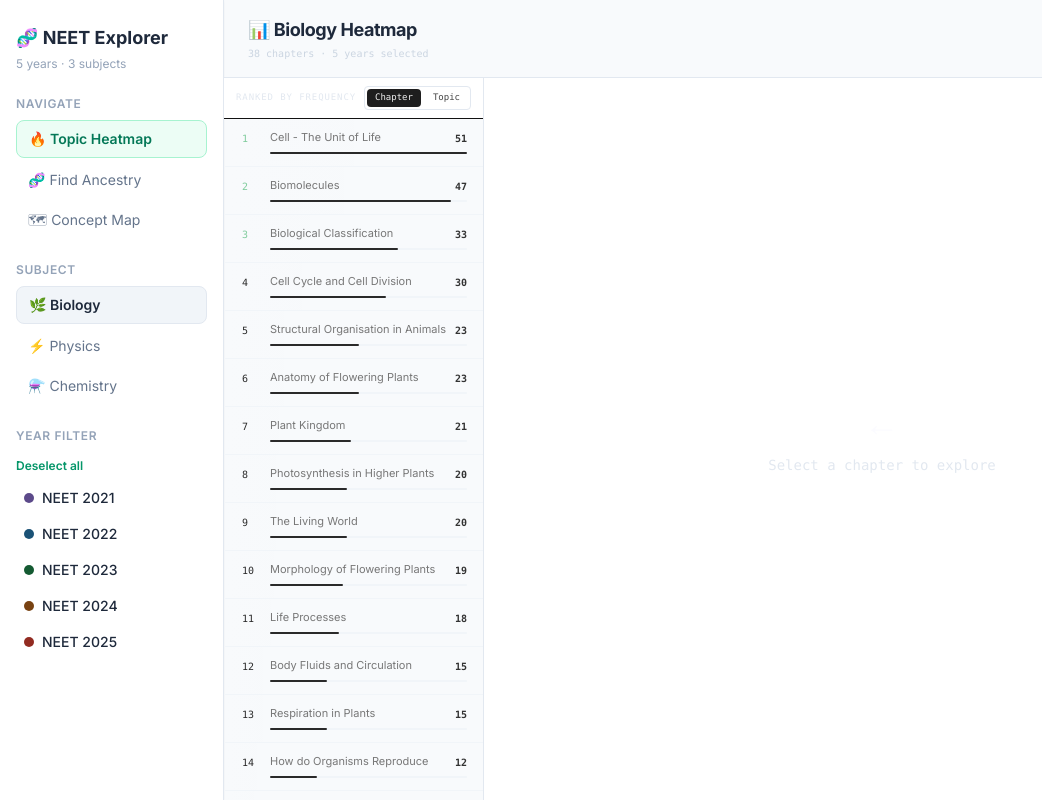
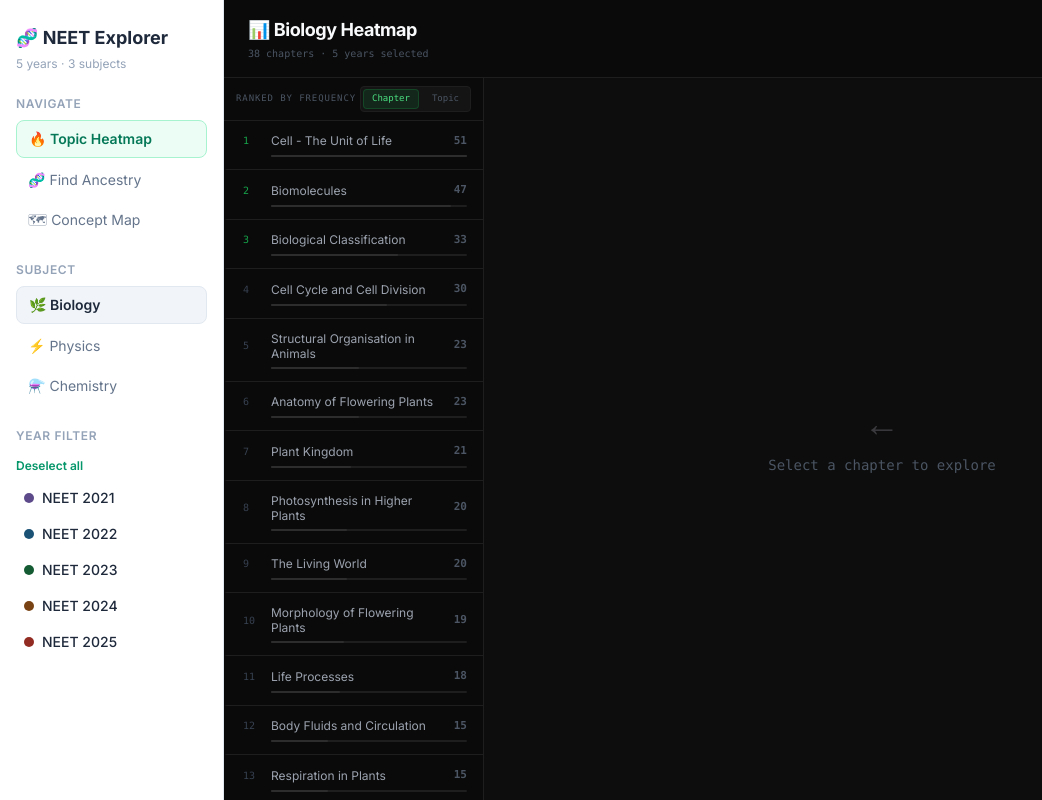
Before and after one commit to neetmapper-hash/neet-explorer, a Next.js app: page /heatmap in a window 1280 px wide. Shown: the whole page, without its empty margins (0-1042 px from the left). Built offline with nearby package versions, Linux system fonts and the light colour scheme.

Commit message:
feat: full dark theme for heatmap page

```diff
--- a/app/heatmap/page.tsx
+++ b/app/heatmap/page.tsx
@@ -96,23 +96,23 @@ export default function HeatmapPage() {
 
   function intensityColor(count: number, max: number) {
     const ratio = max > 0 ? count / max : 0;
-    if (ratio === 0) return '#1a1a1a';
-    if (ratio < 0.2) return '#1a3a1a';
-    if (ratio < 0.4) return '#1f5a1a';
-    if (ratio < 0.6) return '#2d7a1a';
-    if (ratio < 0.8) return '#16a34a22';
+    if (ratio === 0) return '#1a1a2e';
+    if (ratio < 0.2) return '#16213e';
+    if (ratio < 0.4) return '#0f3460';
+    if (ratio < 0.6) return '#16a34a22';
+    if (ratio < 0.8) return '#16a34a33';
     return '#16a34a44';
   }
 
   function intensityText(count: number, max: number) {
     const ratio = max > 0 ? count / max : 0;
-    if (ratio === 0) return '#333';
+    if (ratio === 0) return '#4b5563';
     if (ratio < 0.4) return '#4ade80';
     if (ratio < 0.7) return '#86efac';
-    return '#ff6b6b';
+    return '#4ade80';
   }
 
-  // ── CHAPTER LIST (existing view) ──────────────────────────────────────────
+  // ── CHAPTER LIST ──────────────────────────────────────────────────────────
   const renderChapterList = () => (
     <>
       {sortedChapters.map((chapter, i) => {
@@ -122,48 +122,41 @@ export default function HeatmapPage() {
           <div
             key={`${subject}-${chapter.chapter_name}`}
             onClick={() => handleChapterClick(chapter)}
-            className="px-4 py-3 cursor-pointer border-b border-slate-100 transition-all relative"
+            className="px-4 py-3 cursor-pointer transition-all relative"
             style={{
-              background: isActive ? '#1a1a1a' : 'transparent',
-              borderLeft: isActive ? '2px solid #16a34a' : '2px solid transparent',
+              background: isActive ? '#0f2218' : 'transparent',
+              borderLeft: isActive ? '3px solid #16a34a' : '3px solid transparent',
+              borderBottom: '1px solid #1e1e1e',
             }}
           >
-            <div
-              className="absolute inset-0 opacity-20 pointer-events-none"
-              style={{
-                background: isActive
-                  ? `linear-gradient(90deg, #16a34a15 0%, transparent ${pct}%)`
-                  : `linear-gradient(90deg, #ffffff05 0%, transparent ${pct}%)`,
-              }}
-            />
             <div className="flex items-center gap-2 relative z-10">
               <span
                 className="text-[10px] font-mono w-5 flex-shrink-0"
-                style={{ color: i < 3 ? '#16a34a88' : '#2a2a2a' }}
+                style={{ color: i < 3 ? '#16a34a' : '#374151' }}
               >
                 {i + 1}
               </span>
               <span
-                className="text-[11px] flex-1 leading-tight"
-                style={{ color: isActive ? '#f0f0f0' : '#777' }}
+                className="text-[12px] flex-1 leading-tight"
+                style={{ color: isActive ? '#f0fdf4' : '#9ca3af' }}
               >
                 {chapter.chapter_name}
               </span>
               <span
-                className="text-[10px] font-mono font-bold flex-shrink-0"
-                style={{ color: isActive ? '#16a34a' : '#333' }}
+                className="text-[11px] font-mono font-bold flex-shrink-0"
+                style={{ color: isActive ? '#4ade80' : '#4b5563' }}
               >
                 {chapter.total_count}
               </span>
             </div>
-            <div className="mt-1.5 h-[2px] bg-slate-100 rounded relative z-10 ml-7">
+            <div className="mt-1.5 h-[2px] rounded relative z-10 ml-7" style={{ background: '#1e1e1e' }}>
               <div
                 className="h-full rounded transition-all duration-500"
                 style={{
                   width: `${pct}%`,
                   background: isActive
-                    ? 'linear-gradient(90deg, #16a34a, #84cc16)'
-                    : '#2a2a2a',
+                    ? 'linear-gradient(90deg, #16a34a, #4ade80)'
+                    : '#2d2d2d',
                 }}
               />
             </div>
@@ -173,7 +166,7 @@ export default function HeatmapPage() {
     </>
   );
 
-  // ── TOPIC LIST (new view) ─────────────────────────────────────────────────
+  // ── TOPIC LIST ────────────────────────────────────────────────────────────
   const renderTopicList = () => {
     const chaptersWithMeta = sortedChapters.map(ch => ({
       ...ch,
@@ -194,76 +187,68 @@ export default function HeatmapPage() {
           );
 
           return (
-            <div key={topic} className="border-b border-slate-100">
-              {/* Topic header */}
+            <div key={topic} style={{ borderBottom: '1px solid #1e1e1e' }}>
               <div
                 onClick={() => toggleTopic(topic)}
                 className="flex items-center gap-2 px-4 py-3 cursor-pointer transition-all"
                 style={{
-                  background: hasActiveChapter ? '#161616' : 'transparent',
-                  borderLeft: hasActiveChapter ? '2px solid #16a34a66' : '2px solid transparent',
+                  background: hasActiveChapter ? '#0f2218' : 'transparent',
+                  borderLeft: hasActiveChapter ? '3px solid #16a34a66' : '3px solid transparent',
                 }}
               >
-                <span className="text-slate-200 text-[9px] w-3 flex-shrink-0">
+                <span className="text-[9px] w-3 flex-shrink-0" style={{ color: '#4b5563' }}>
                   {isExpanded ? '▼' : '▶'}
                 </span>
                 <span
-                  className="text-[11px] font-semibold flex-1 leading-tight"
-                  style={{ color: hasActiveChapter ? '#f0f0f0' : '#888' }}
+                  className="text-[12px] font-semibold flex-1 leading-tight"
+                  style={{ color: hasActiveChapter ? '#f0fdf4' : '#6b7280' }}
                 >
                   {topic}
                 </span>
-                <span className="text-[9px] font-mono text-slate-200 mr-1">
+                <span className="text-[9px] font-mono mr-1" style={{ color: '#4b5563' }}>
                   {chapters.length}ch
                 </span>
                 <span
-                  className="text-[10px] font-mono font-bold flex-shrink-0"
-                  style={{ color: hasActiveChapter ? '#16a34a' : '#444' }}
+                  className="text-[11px] font-mono font-bold flex-shrink-0"
+                  style={{ color: hasActiveChapter ? '#4ade80' : '#4b5563' }}
                 >
                   {total}
                 </span>
               </div>
-
-              {/* Topic frequency bar */}
               <div className="mx-4 mb-1">
-                <div className="h-[2px] bg-slate-100 rounded">
+                <div className="h-[2px] rounded" style={{ background: '#1e1e1e' }}>
                   <div
                     className="h-full rounded"
-                    style={{
-                      width: `${topicPct}%`,
-                      background: 'linear-gradient(90deg, #16a34a88, #84cc1688)',
-                    }}
+                    style={{ width: `${topicPct}%`, background: 'linear-gradient(90deg, #16a34a88, #4ade8044)' }}
                   />
                 </div>
               </div>
-
-              {/* Expanded chapters */}
               {isExpanded && (
-                <div className="bg-slate-50">
+                <div style={{ background: '#0d0d0d' }}>
                   {chapters
                     .sort((a: any, b: any) => (b.total_count ?? 0) - (a.total_count ?? 0))
-                    .map((chapter: any, i: number) => {
+                    .map((chapter: any) => {
                       const isActive = selectedChapter?.chapter_name === chapter.chapter_name;
-                      const pct = Math.round(((chapter.total_count ?? 0) / maxCount) * 100);
                       return (
                         <div
                           key={chapter.chapter_name}
                           onClick={() => handleChapterClick(chapter)}
-                          className="flex items-center gap-2 pl-8 pr-4 py-2.5 cursor-pointer border-b border-slate-100 transition-all"
+                          className="flex items-center gap-2 pl-8 pr-4 py-2.5 cursor-pointer transition-all"
                           style={{
-                            background: isActive ? '#1a1a1a' : 'transparent',
-                            borderLeft: isActive ? '2px solid #16a34a' : '2px solid transparent',
+                            background: isActive ? '#0f2218' : 'transparent',
+                            borderLeft: isActive ? '3px solid #16a34a' : '3px solid transparent',
+                            borderBottom: '1px solid #1a1a1a',
                           }}
                         >
                           <span
-                            className="text-[10px] flex-1 leading-tight"
-                            style={{ color: isActive ? '#f0f0f0' : '#666' }}
+                            className="text-[11px] flex-1 leading-tight"
+                            style={{ color: isActive ? '#f0fdf4' : '#6b7280' }}
                           >
                             {chapter.chapter_name}
                           </span>
                           <span
                             className="text-[10px] font-mono font-bold flex-shrink-0"
-                            style={{ color: isActive ? '#16a34a' : '#333' }}
+                            style={{ color: isActive ? '#4ade80' : '#4b5563' }}
                           >
                             {chapter.total_count}
                           </span>
@@ -280,7 +265,7 @@ export default function HeatmapPage() {
   };
 
   return (
-    <div className="flex min-h-screen bg-slate-50">
+    <div className="flex min-h-screen" style={{ background: '#0a0a0a' }}>
       <Sidebar
         currentPage="heatmap"
         subject={subject}
@@ -294,17 +279,17 @@ export default function HeatmapPage() {
       <main className="flex-1 flex flex-col overflow-hidden" style={{ height: '100vh' }}>
 
         {/* Top bar */}
-        <div className="flex items-center justify-between px-6 py-4 border-b border-slate-200 flex-shrink-0">
+        <div className="flex items-center justify-between px-6 py-4 flex-shrink-0" style={{ borderBottom: '1px solid #1e1e1e' }}>
           <div>
-            <h1 className="text-lg font-bold text-slate-800 tracking-tight">
+            <h1 className="text-lg font-bold tracking-tight" style={{ color: '#f9fafb' }}>
               📊 {subject} Heatmap
             </h1>
-            <p className="text-[10px] text-slate-300 mt-0.5 font-mono">
+            <p className="text-[10px] mt-0.5 font-mono" style={{ color: '#4b5563' }}>
               {sortedChapters.length} chapters · {selectedYears.length} years selected
             </p>
           </div>
           {selectedChapter && (
-            <div className="text-[10px] font-mono text-slate-400">
+            <div className="text-[10px] font-mono" style={{ color: '#4b5563' }}>
               {totalFiltered} questions in view
             </div>
           )}
@@ -319,21 +304,23 @@ export default function HeatmapPage() {
 
             {/* ── LEFT PANEL ── */}
             <div
-              className="flex-shrink-0 overflow-y-auto border-r border-slate-200 flex flex-col"
-              style={{ width: '260px' }}
+              className="flex-shrink-0 overflow-y-auto flex flex-col"
+              style={{ width: '260px', borderRight: '1px solid #1e1e1e' }}
             >
               {/* View toggle */}
-              <div className="px-3 py-2 border-b border-[#111] sticky top-0 bg-white z-10 flex items-center justify-between">
-                <span className="text-[9px] font-mono text-slate-200 uppercase tracking-widest">
+              <div className="px-3 py-2 sticky top-0 z-10 flex items-center justify-between"
+                style={{ background: '#0a0a0a', borderBottom: '1px solid #1e1e1e' }}>
+                <span className="text-[9px] font-mono uppercase tracking-widest" style={{ color: '#4b5563' }}>
                   {viewMode === 'chapter' ? 'Ranked by frequency' : 'By topic'}
                 </span>
-                <div className="flex gap-1 bg-white border border-slate-200 rounded p-0.5">
+                <div className="flex gap-1 rounded p-0.5" style={{ background: '#141414', border: '1px solid #1e1e1e' }}>
                   <button
                     onClick={() => setViewMode('chapter')}
                     className="px-2 py-0.5 rounded text-[9px] font-mono transition-colors"
                     style={{
-                      background: viewMode === 'chapter' ? '#1e1e1e' : 'transparent',
-                      color: viewMode === 'chapter' ? '#f0f0f0' : '#444',
+                      background: viewMode === 'chapter' ? '#16a34a22' : 'transparent',
+                      color: viewMode === 'chapter' ? '#4ade80' : '#4b5563',
+                      border: viewMode === 'chapter' ? '1px solid #16a34a44' : '1px solid transparent',
                     }}
                   >
                     Chapter
@@ -342,8 +329,9 @@ export default function HeatmapPage() {
                     onClick={() => setViewMode('topic')}
                     className="px-2 py-0.5 rounded text-[9px] font-mono transition-colors"
                     style={{
-                      background: viewMode === 'topic' ? '#1e1e1e' : 'transparent',
-                      color: viewMode === 'topic' ? '#16a34a' : '#444',
+                      background: viewMode === 'topic' ? '#16a34a22' : 'transparent',
+                      color: viewMode === 'topic' ? '#4ade80' : '#4b5563',
+                      border: viewMode === 'topic' ? '1px solid #16a34a44' : '1px solid transparent',
                     }}
                   >
                     Topic
@@ -351,31 +339,30 @@ export default function HeatmapPage() {
                 </div>
               </div>
 
-              {/* Chapter or Topic list */}
               {viewMode === 'chapter' ? renderChapterList() : renderTopicList()}
             </div>
 
             {/* ── RIGHT PANEL ── */}
-            <div key={subject} className="flex-1 overflow-y-auto bg-white">
+            <div key={subject} className="flex-1 overflow-y-auto" style={{ background: '#0d0d0d' }}>
               {!selectedChapter ? (
                 <div className="flex flex-col items-center justify-center h-full gap-3">
                   <div className="text-4xl opacity-20">←</div>
-                  <p className="text-slate-200 text-sm font-mono">Select a chapter to explore</p>
+                  <p className="text-sm font-mono" style={{ color: '#4b5563' }}>Select a chapter to explore</p>
                 </div>
               ) : (
                 <div className="p-6">
 
                   {/* Chapter header */}
                   <div className="mb-6">
-                    <h2 className="text-xl font-bold text-slate-800 mb-1">
+                    <h2 className="text-xl font-bold mb-1" style={{ color: '#f9fafb' }}>
                       {selectedChapter.chapter_name}
                     </h2>
-                    <div className="flex items-center gap-4 text-[10px] font-mono text-slate-300">
+                    <div className="flex items-center gap-4 text-[10px] font-mono" style={{ color: '#4b5563' }}>
                       <span>{selectedChapter.total_count} total questions</span>
                       <span>·</span>
                       <span>{yearCards.length} active years</span>
                       <span>·</span>
-                      <span className="text-[#16a34a88]">
+                      <span style={{ color: '#16a34a' }}>
                         avg {((selectedChapter.total_count ?? 0) / Math.max(selectedYears.length, 1)).toFixed(1)}/yr
                       </span>
                     </div>
@@ -384,7 +371,7 @@ export default function HeatmapPage() {
                   {/* Year cards */}
                   {yearCards.length > 0 && (
                     <div className="mb-6">
-                      <div className="text-[9px] font-mono text-slate-200 uppercase tracking-widest mb-3">
+                      <div className="text-[9px] font-mono uppercase tracking-widest mb-3" style={{ color: '#374151' }}>
                         Year breakdown
                       </div>
                       <div className="flex flex-wrap gap-2">
@@ -392,13 +379,15 @@ export default function HeatmapPage() {
                           onClick={() => setActiveYearFilter(null)}
                           className="flex flex-col items-center px-3 py-2 rounded-lg border cursor-pointer transition-all"
                           style={{
-                            background: activeYearFilter === null ? '#16a34a22' : '#141414',
+                            background: activeYearFilter === null ? '#16a34a18' : '#141414',
                             borderColor: activeYearFilter === null ? '#16a34a55' : '#1e1e1e',
                             minWidth: '52px',
                           }}
                         >
-                          <span className="text-[9px] font-mono mb-1" style={{ color: activeYearFilter === null ? '#ff6b6b' : '#333' }}>ALL</span>
-                          <span className="text-sm font-bold font-mono" style={{ color: activeYearFilter === null ? '#16a34a' : '#444' }}>
+                          <span className="text-[9px] font-mono mb-1"
+                            style={{ color: activeYearFilter === null ? '#4ade80' : '#4b5563' }}>ALL</span>
+                          <span className="text-sm font-bold font-mono"
+                            style={{ color: activeYearFilter === null ? '#4ade80' : '#6b7280' }}>
                             {yearCards.reduce((s, y) => s + y.count, 0)}
                           </span>
                         </div>
@@ -411,17 +400,15 @@ export default function HeatmapPage() {
                               onClick={() => setActiveYearFilter(isActive ? null : year)}
                               className="flex flex-col items-center px-4 py-3 rounded-lg border cursor-pointer transition-all"
                               style={{
-                                background: isActive ? intensityColor(count, maxYr) : '#111',
+                                background: isActive ? '#16a34a18' : '#141414',
                                 borderColor: isActive ? '#16a34a55' : '#1e1e1e',
                                 minWidth: '60px',
-                                opacity: activeYearFilter !== null && !isActive ? 0.4 : 1,
+                                opacity: activeYearFilter !== null && !isActive ? 0.35 : 1,
                               }}
                             >
-                              <span className="text-[9px] font-mono text-slate-400 mb-1">{year}</span>
-                              <span
-                                className="text-lg font-bold font-mono"
-                                style={{ color: isActive ? intensityText(count, maxYr) : '#444' }}
-                              >
+                              <span className="text-[9px] font-mono mb-1" style={{ color: '#4b5563' }}>{year}</span>
+                              <span className="text-lg font-bold font-mono"
+                                style={{ color: isActive ? intensityText(count, maxYr) : '#6b7280' }}>
                                 {count}
                               </span>
                             </div>
@@ -433,12 +420,12 @@ export default function HeatmapPage() {
 
                   {/* Questions list */}
                   <div>
-                    <div className="text-[9px] font-mono text-slate-200 uppercase tracking-widest mb-3">
+                    <div className="text-[9px] font-mono uppercase tracking-widest mb-3" style={{ color: '#374151' }}>
                       Questions ({filteredQuestions.length})
                     </div>
 
                     {filteredQuestions.length === 0 ? (
-                      <p className="text-slate-200 text-sm font-mono">No questions for selected years.</p>
+                      <p className="text-sm font-mono" style={{ color: '#4b5563' }}>No questions for selected years.</p>
                     ) : (
                       <div className="flex flex-col gap-2">
                         {filteredQuestions.map((q, qi) => {
@@ -448,8 +435,8 @@ export default function HeatmapPage() {
                               key={`${subject}-${qi}`}
                               className="rounded-xl border transition-all duration-200"
                               style={{
-                                background: isExpanded ? '#161616' : '#111',
-                                borderColor: isExpanded ? '#16a34a33' : '#1a1a1a',
+                                background: isExpanded ? '#111827' : '#111',
+                                borderColor: isExpanded ? '#16a34a33' : '#1e1e1e',
                               }}
                             >
                               <div
@@ -457,17 +444,18 @@ export default function HeatmapPage() {
                                 onClick={() => setExpandedQuestion(isExpanded ? null : q)}
                               >
                                 {q.year && (
-                                  <span className="text-[9px] font-mono text-[#16a34a66] flex-shrink-0 mt-0.5 pt-[1px]">
+                                  <span className="text-[9px] font-mono flex-shrink-0 mt-0.5 pt-[1px]"
+                                    style={{ color: '#16a34a' }}>
                                     {q.year}
                                   </span>
                                 )}
-                                <span className="text-[12px] text-slate-600 flex-1 leading-relaxed">
+                                <span className="text-[13px] flex-1 leading-relaxed" style={{ color: '#d1d5db' }}>
                                   {q.question}
                                 </span>
                                 <span
                                   className="text-[10px] flex-shrink-0 mt-0.5 transition-transform duration-200"
                                   style={{
-                                    color: '#333',
+                                    color: '#4b5563',
                                     transform: isExpanded ? 'rotate(180deg)' : 'rotate(0deg)',
                                   }}
                                 >
@@ -476,7 +464,7 @@ export default function HeatmapPage() {
                               </div>
 
                               {isExpanded && (
-                                <div className="px-4 pb-4 border-t border-slate-200">
+                                <div className="px-4 pb-4" style={{ borderTop: '1px solid #1e1e1e' }}>
                                   {q.options && Object.keys(q.options).length > 0 && (
                                     <div className="flex flex-col gap-2 mt-3">
                                       {Object.entries(q.options).map(([num, text]) => {
@@ -484,19 +472,20 @@ export default function HeatmapPage() {
                                         return (
                                           <div
                                             key={num}
-                                            className="flex items-start gap-3 px-3 py-2.5 rounded-lg border text-[11px]"
+                                            className="flex items-start gap-3 px-3 py-2.5 rounded-lg border text-[12px]"
                                             style={{
-                                              background: isCorrect ? '#f0fdf4' : '#141414',
-                                              borderColor: isCorrect ? '#86efac' : '#1e1e1e',
-                                              color: isCorrect ? '#86efac' : '#666',
+                                              background: isCorrect ? '#052e16' : '#141414',
+                                              borderColor: isCorrect ? '#16a34a66' : '#1e1e1e',
+                                              color: isCorrect ? '#4ade80' : '#9ca3af',
                                             }}
                                           >
-                                            <span className="text-slate-300 flex-shrink-0 font-mono text-[10px]">
+                                            <span className="flex-shrink-0 font-mono text-[10px]"
+                                              style={{ color: isCorrect ? '#16a34a' : '#374151' }}>
                                               ({num})
                                             </span>
                                             <span className="flex-1 leading-relaxed">{text}</span>
                                             {isCorrect && (
-                                              <span className="text-green-400 flex-shrink-0 text-[10px]">✓</span>
+                                              <span className="flex-shrink-0 text-[10px]" style={{ color: '#4ade80' }}>✓</span>
                                             )}
                                           </div>
                                         );
@@ -505,17 +494,17 @@ export default function HeatmapPage() {
                                   )}
                                   <button
                                     onClick={() => handleFindAncestry(q)}
-                                    className="mt-3 w-full py-2.5 rounded-lg text-[11px] font-semibold transition-colors"
+                                    className="mt-3 w-full py-2.5 rounded-lg text-[12px] font-semibold transition-all"
                                     style={{
-                                      background: '#16a34a18',
-                                      color: '#ff6b6b',
-                                      border: '1px solid #16a34a33',
+                                      background: '#052e16',
+                                      color: '#4ade80',
+                                      border: '1px solid #16a34a44',
                                     }}
                                     onMouseEnter={(e) => {
-                                      (e.target as HTMLElement).style.background = '#16a34a30';
+                                      (e.target as HTMLElement).style.background = '#14532d';
                                     }}
                                     onMouseLeave={(e) => {
-                                      (e.target as HTMLElement).style.background = '#16a34a18';
+                                      (e.target as HTMLElement).style.background = '#052e16';
                                     }}
                                   >
                                     🧬 Find Concept Ancestry
```
